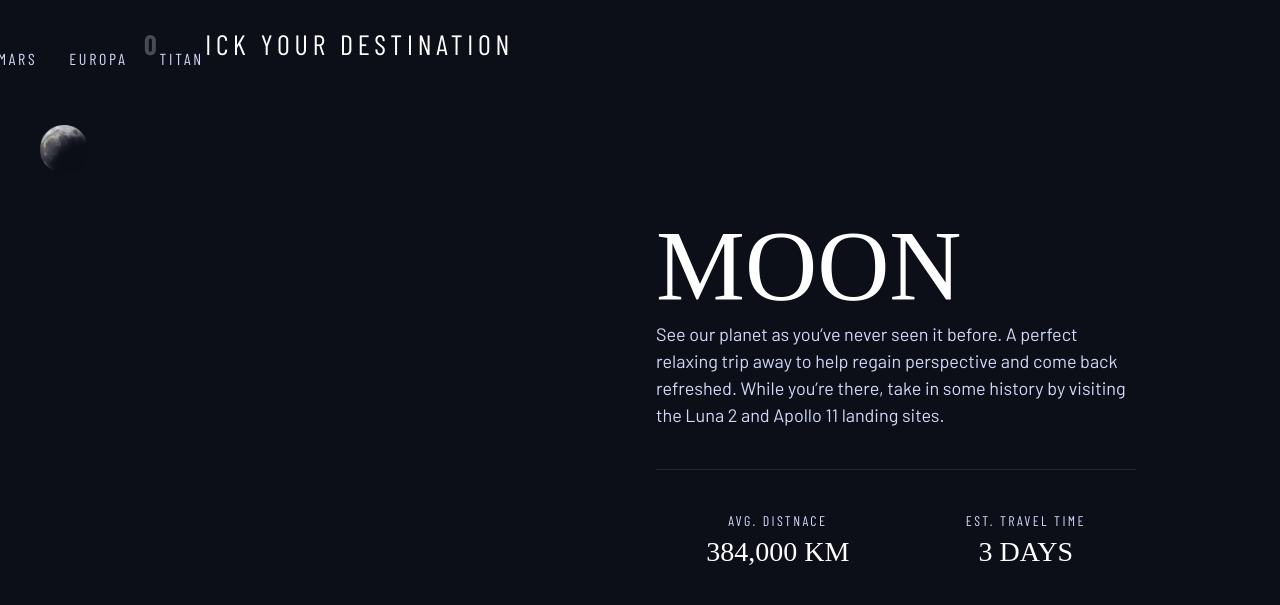
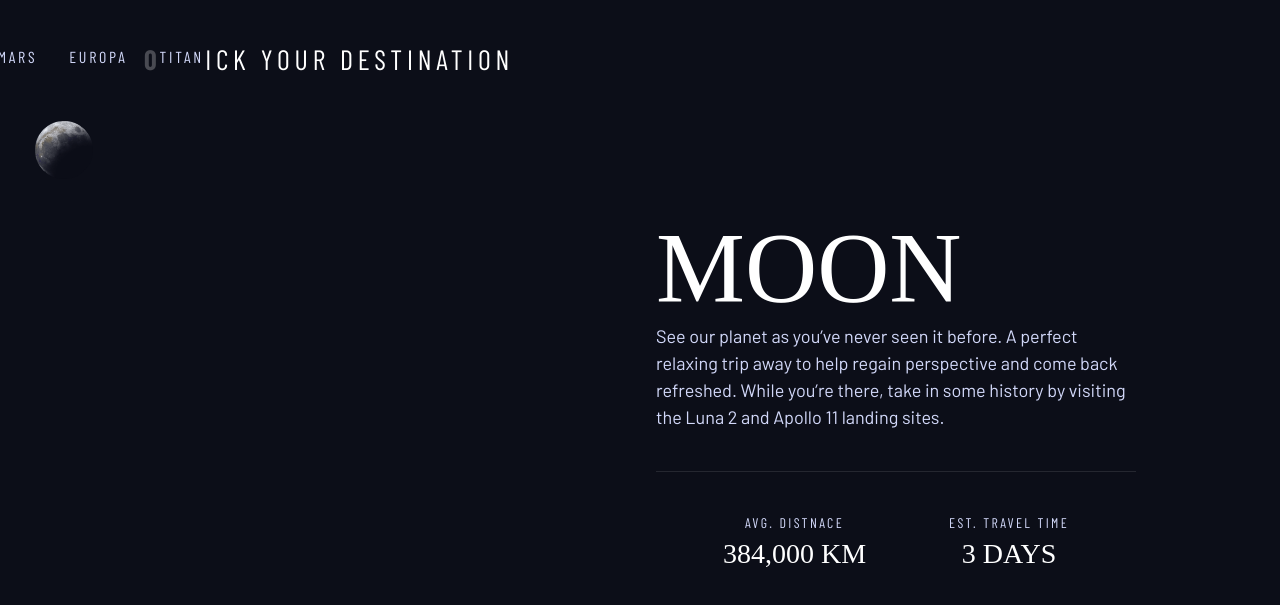
Before and after one commit to FoadSL/Space-Tourism, a plain HTML site: page destination-moon.html in a window 1280 px wide. Shown: the part 161-766 px from the top of the page. Drawn offline with nearby package versions, Linux system fonts and the light colour scheme; a web font is replaced by a local one.

Commit message:
Fixed destination page for tablet screen

```diff
--- a/index.css
+++ b/index.css
@@ -608,10 +608,6 @@ body {
   --flow-space: 2rem;
 }
 
-.grid-container--destination > h1 {
-  justify-self: start;
-}
-
 .grid-container--destination > img {
   grid-area: image;
   max-width: 60%;
@@ -639,12 +635,18 @@ body {
 }
 
 @media (min-width: 35em) {
-  .grid-container--destination > img {
+  .grid-container--destination .numbered-title {
+    justify-self: start;
+    margin-top: 2rem;
+  }
+
+  /* .grid-container--destination > img {
     width: 50%;
-  }
+  } */
+
   .destination-meta {
     flex-direction: row;
-    justify-content: space-around;
+    justify-content: space-evenly;
   }
 }
 
```
